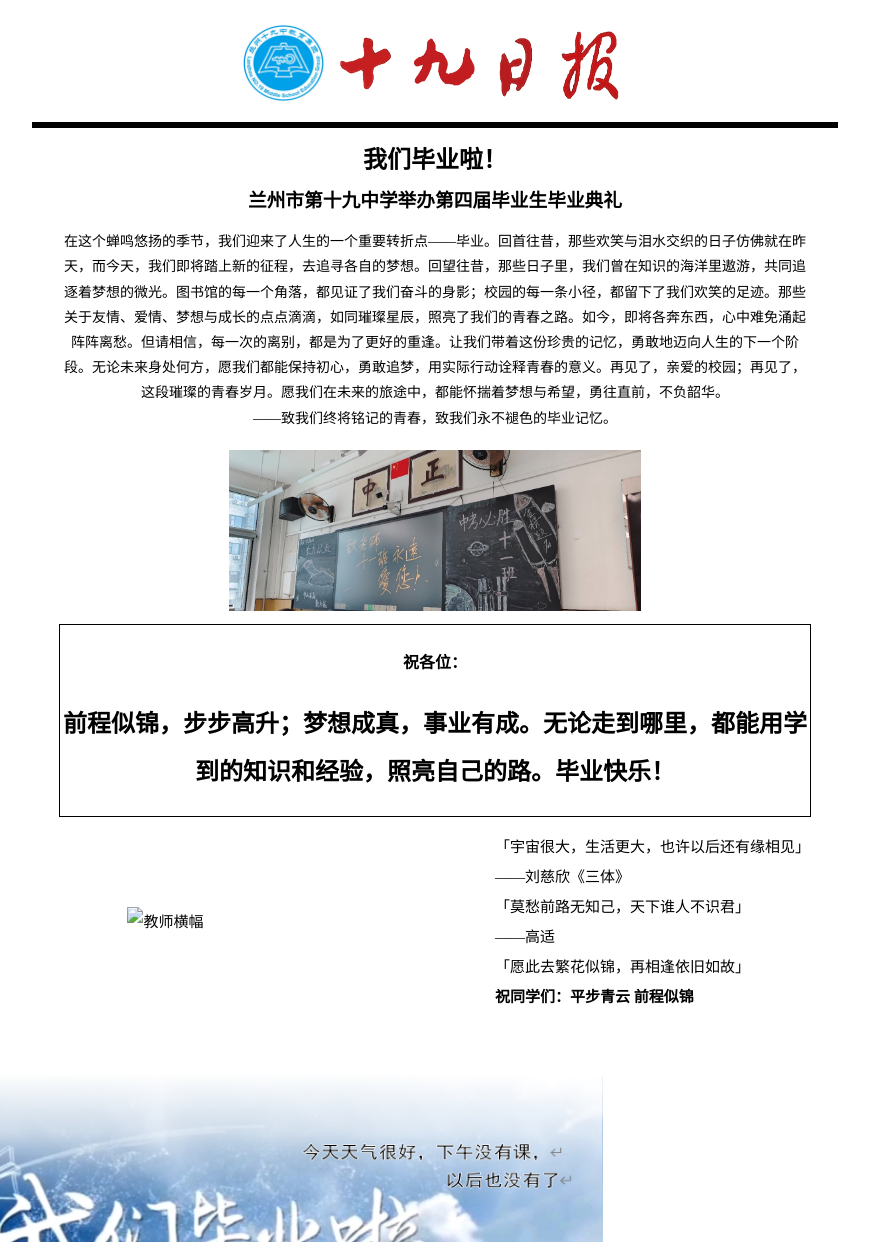
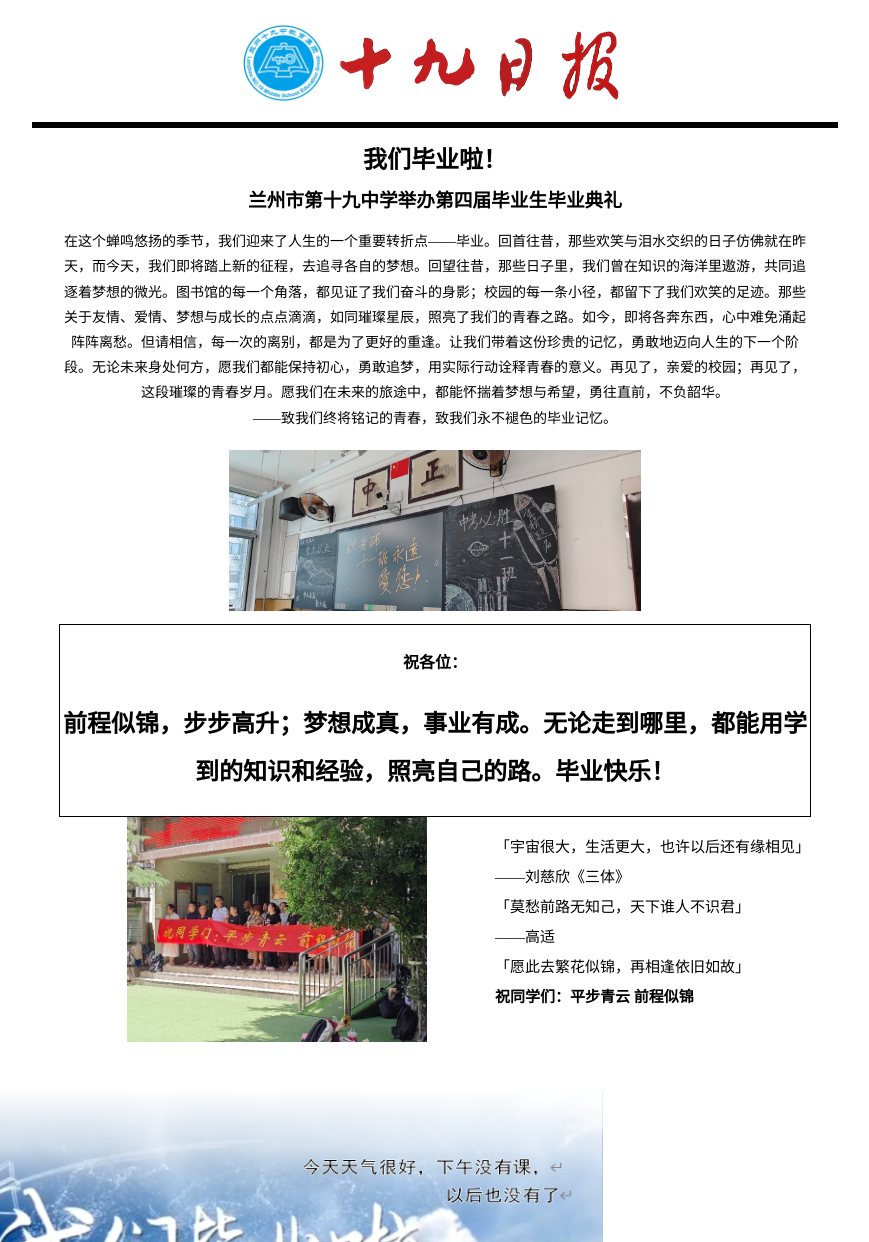
Before and after one commit to liyanjin2010/liyanjin, a plain HTML site: page index.html in a window 1280 px wide. Shown: the top 1242 px of the page, without its empty margins (205-1074 px from the left). Drawn offline with Linux system fonts and the light colour scheme.

Commit message:
Add files via upload

```diff
--- a/index.html
+++ b/index.html
@@ -61,7 +61,7 @@
                 max-width: 750px;
                 margin: auto;
                 font-size: 15px;">
-        <img src=".教师横幅.jpg" alt="教师横幅"
+        <img src=".\教师横幅.jpg" alt="教师横幅"
         style="width: 55%;
                height: 55%;
                max-width: 300px;
```
